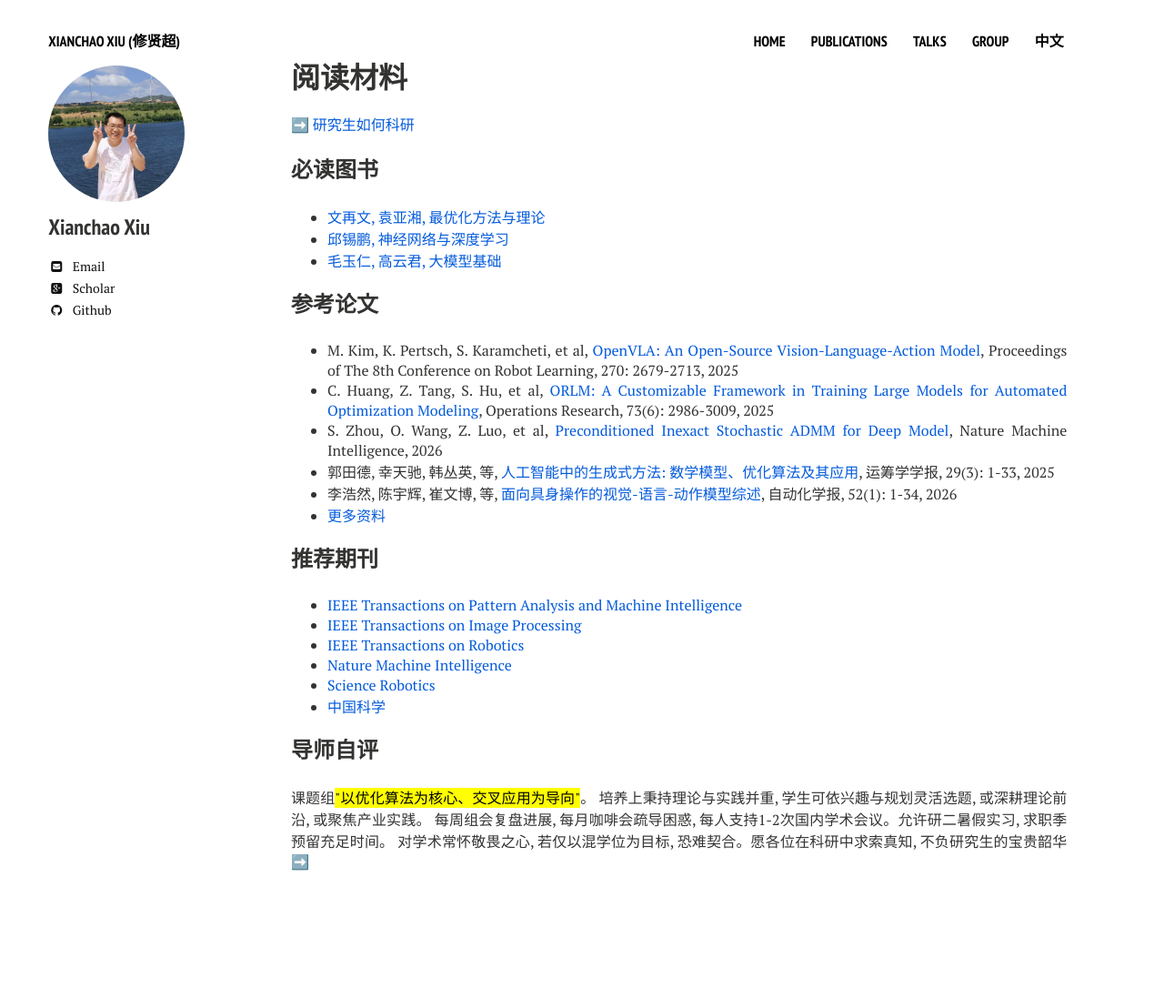
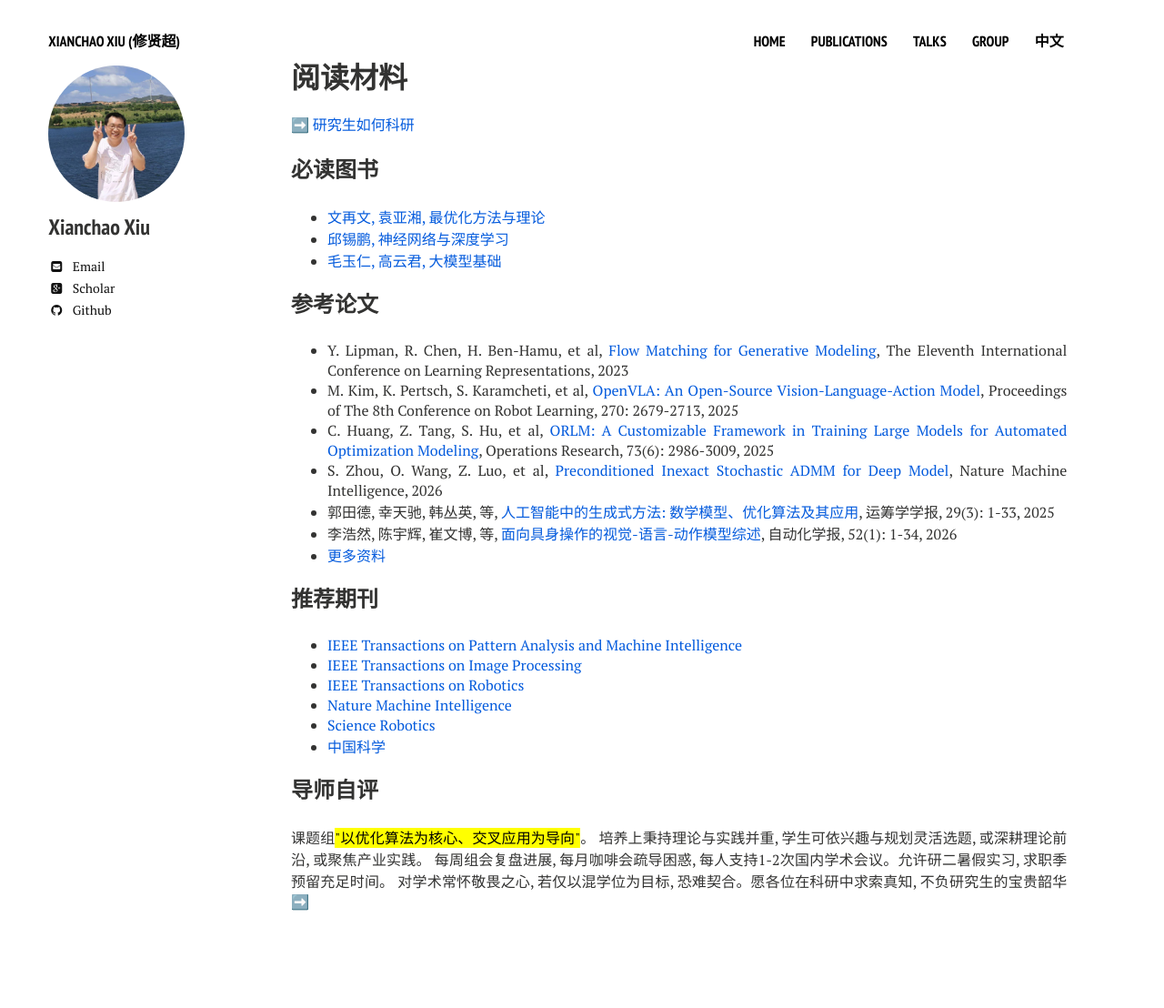
Before and after one commit to xianchaoxiu/xianchaoxiu.github.io, a Jekyll site: the page built from chinese/reading/index.md, in a window 1280 px wide. Shown: the whole page at 91% size. Built offline with Jekyll 4.4.1, drawn with Linux system fonts in a browser that asks for light colours; nearby versions of some CDN libraries; before the commit the page ends 1064 px from its top, so only the background shows below that.

Commit message:
Update index.md

```diff
--- a/chinese/reading/index.md
+++ b/chinese/reading/index.md
@@ -15,12 +15,14 @@ share: false
 
 
 ### 参考论文
+* Y. Lipman, R. Chen, H. Ben-Hamu, et al, <a href="https://iclr.cc/virtual/2023/poster/11309" class="textlink" target="_blank">Flow Matching for Generative Modeling</a>, The Eleventh International Conference on Learning Representations, 2023 <br>
 * M. Kim, K. Pertsch, S. Karamcheti, et al, <a href="https://proceedings.mlr.press/v270/kim25c.html" class="textlink" target="_blank">OpenVLA: An Open-Source Vision-Language-Action Model</a>, Proceedings of The 8th Conference on Robot Learning, 270: 2679-2713, 2025 <br>
 * C. Huang, Z. Tang, S. Hu, et al, <a href="https://doi.org/10.1287/opre.2024.1233" class="textlink" target="_blank">ORLM: A Customizable Framework in Training Large Models for Automated Optimization Modeling</a>, Operations Research, 73(6): 2986-3009, 2025 <br>
 * S. Zhou, O. Wang, Z. Luo, et al, <a href="https://doi.org/10.48550/arXiv.2502.10784" class="textlink" target="_blank">Preconditioned Inexact Stochastic ADMM for Deep Model</a>, Nature Machine Intelligence, 2026 <br>
 * 郭田德, 幸天驰, 韩丛英, 等, <a href="https://www.ort.shu.edu.cn/CN/Y2025/V29/I3/1" class="textlink" target="_blank">人工智能中的生成式方法: 数学模型、优化算法及其应用</a>, 运筹学学报, 29(3): 1-33, 2025<br>
 * 李浩然, 陈宇辉, 崔文博, 等, <a href="https://www.aas.net.cn/cn/article/doi/10.16383/j.aas.c250394" class="textlink" target="_blank">面向具身操作的视觉-语言-动作模型综述</a>, 自动化学报, 52(1): 1-34, 2026<br>
 * <a href="https://xianchaoxiu.github.io/chinese/reading/what/" class="textlink" target="_blank"> 更多资料 </a><br>
+
 
 
 ### 推荐期刊
```
